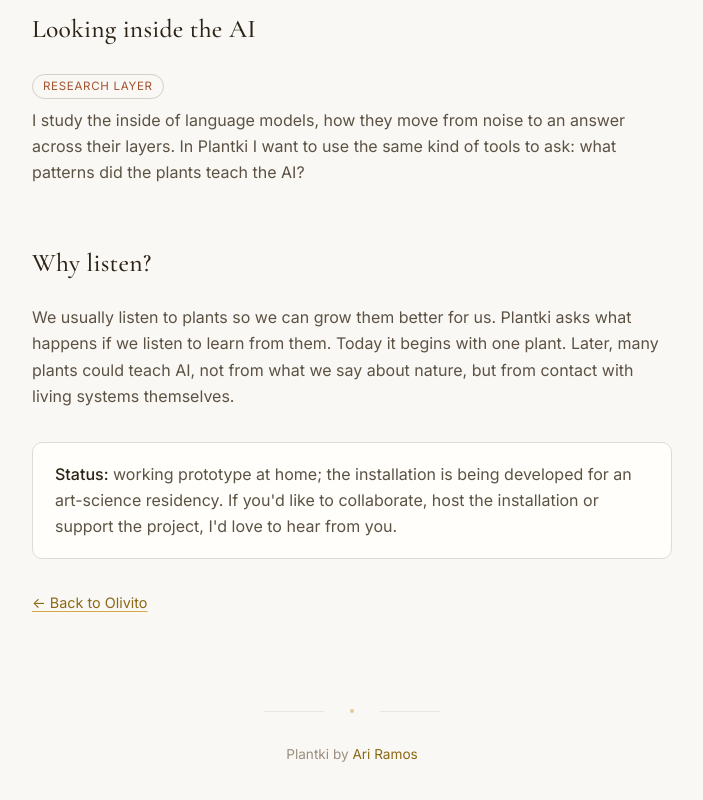
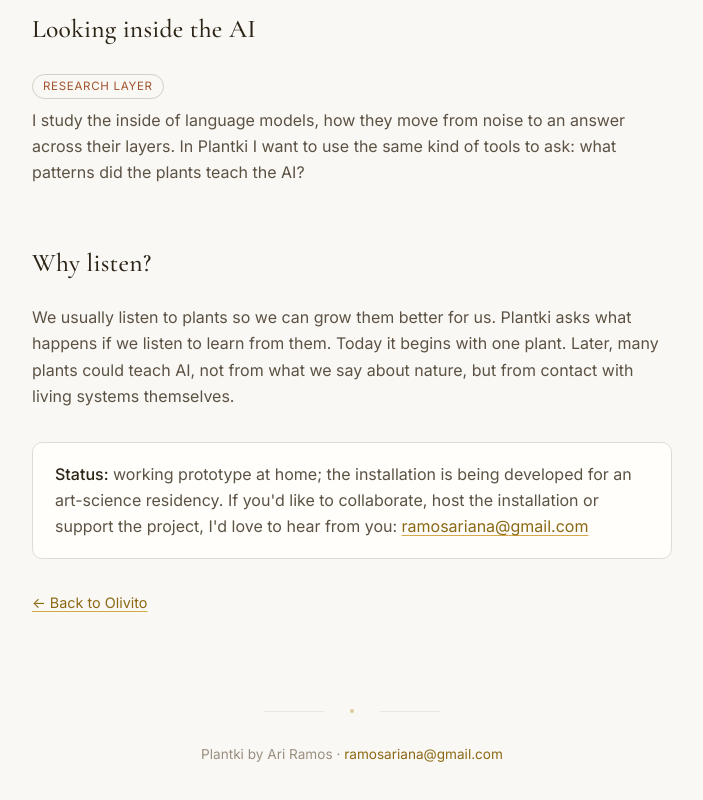
Before and after one commit to ArianaRam/olivito-website, a plain HTML site: page plantki.html in a window 1280 px wide. Shown: the part 1707-2507 px from the top of the page, without its empty margins (288-991 px from the left). Drawn offline with nearby package versions, Linux system fonts and the light colour scheme.

Commit message:
Use email as contact on the Plantki page
Co-Authored-By: Claude Opus 5.5 <noreply@anthropic.com>
Claude-Session: https://claude.ai/code/session_01AyEMduCoQRXZF2mW1jqpem

```diff
--- a/plantki.html
+++ b/plantki.html
@@ -572,7 +572,7 @@ footer a:hover { text-decoration: underline; }
     <p>We usually listen to plants so we can grow them better for us. Plantki asks what happens if we listen to learn from them. Today it begins with one plant. Later, many plants could teach AI, not from what we say about nature, but from contact with living systems themselves.</p>
 
     <div class="status-box">
-      <p><strong>Status:</strong> working prototype at home; the installation is being developed for an art-science residency. If you'd like to collaborate, host the installation or support the project, I'd love to hear from you.</p>
+      <p><strong>Status:</strong> working prototype at home; the installation is being developed for an art-science residency. If you'd like to collaborate, host the installation or support the project, I'd love to hear from you: <a href="mailto:ramosariana@gmail.com">ramosariana@gmail.com</a></p>
     </div>
 
     <a class="back" href="./">&larr; Back to Olivito</a>
@@ -584,7 +584,7 @@ footer a:hover { text-decoration: underline; }
     <div class="ornament-footer">
       <svg width="16" height="16" viewBox="0 0 24 24" fill="currentColor"><circle cx="12" cy="12" r="3"/></svg>
     </div>
-    <p>Plantki by <a href="https://arianaramos.com">Ari Ramos</a></p>
+    <p>Plantki by Ari Ramos · <a href="mailto:ramosariana@gmail.com">ramosariana@gmail.com</a></p>
   </div>
 </footer>
 
```
